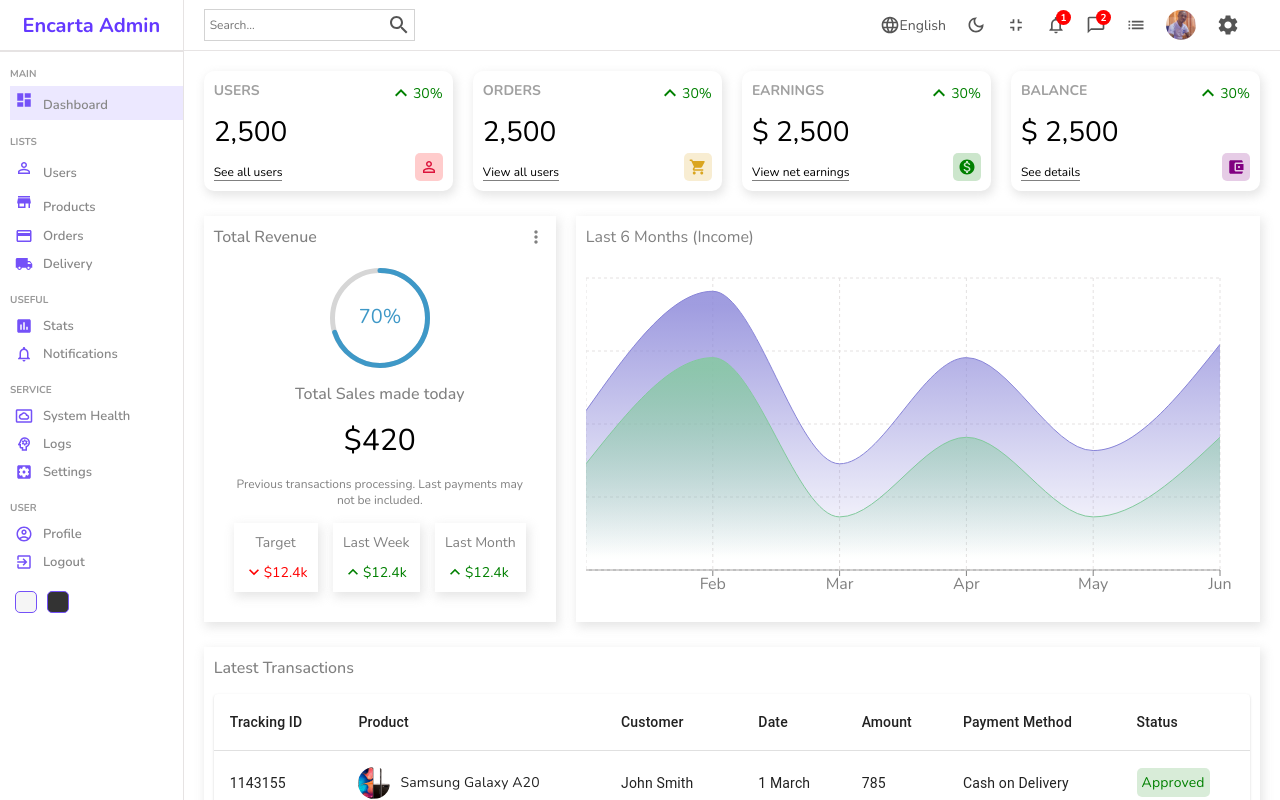
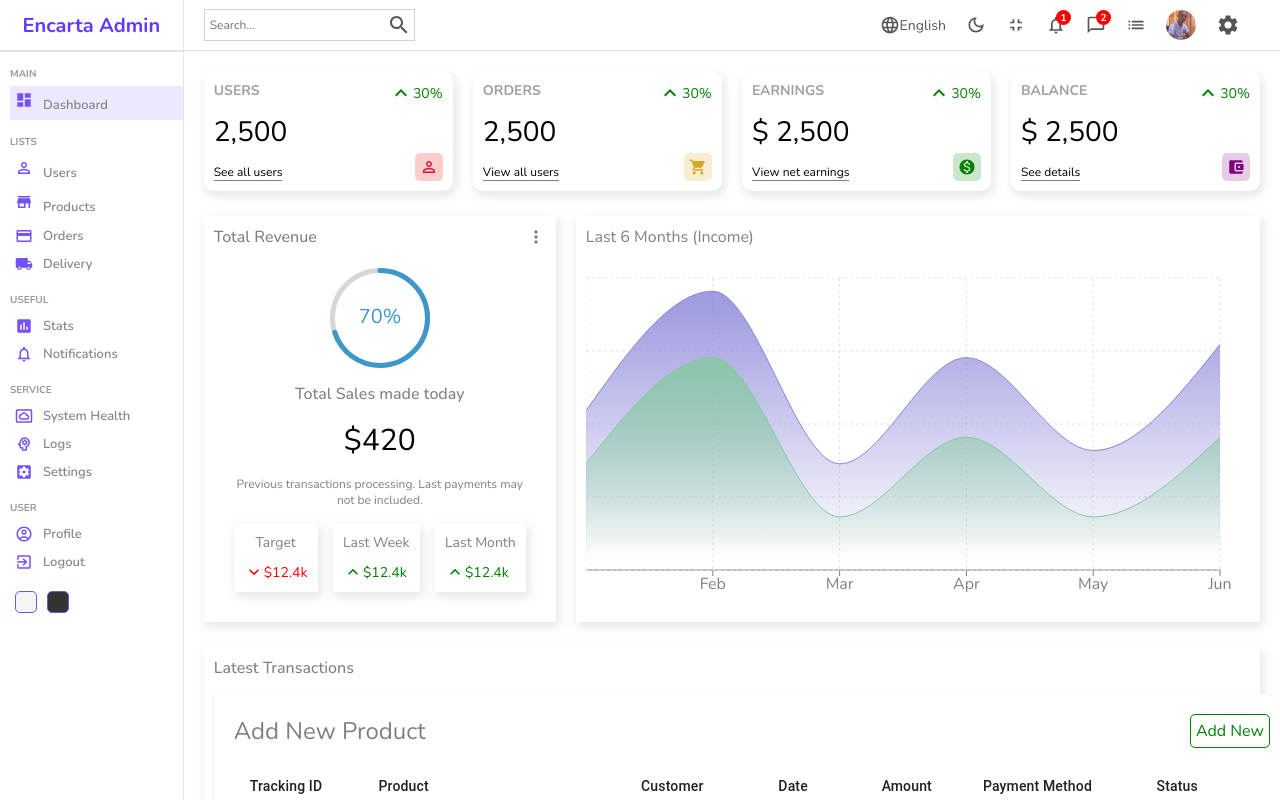
Before and after one commit to anyars-encarta/dashboard-admin, a React (Create React App) app: page / in a window 1280 px wide. Shown: the top 800 px of the page. Built offline with nearby package versions, Linux system fonts and the light colour scheme.

Commit message:
display products list

```diff
--- a/src/App.js
+++ b/src/App.js
@@ -16,14 +16,14 @@ const App = () => {
             <Route path='/login' element={<Login />} />
 
             <Route path='users'>
-              <Route index element={<List />} />
-              <Route path=':userId' element={<Single />} />
+              <Route index element={<List type='user' />} />
+              <Route path=':userId' element={<Single type='user' />} />
               <Route path='new' element={<New inputs={userInputs} title='Add New User' />} />
             </Route>
 
             <Route path='products'>
-              <Route index element={<List />} />
-              <Route path=':productId' element={<Single />} />
+              <Route index element={<List type='product' />} />
+              <Route path=':productId' element={<Single type='product' />} />
               <Route path='new' element={<New inputs={productInputs} title='Add New Product' />} />
             </Route>
           </Route>
--- a/src/components/table/Table.jsx
+++ b/src/components/table/Table.jsx
@@ -2,13 +2,20 @@ import React from 'react';
 import { Table, TableBody, TableCell, TableContainer, TableHead, TableRow, Paper } from '@mui/material';
 import { dashboardRows } from '../../constants/tableData';
 import './table.scss';
+import { Link } from 'react-router-dom';
 
 const rows = dashboardRows;
 
 const DashboardTable = () => {
     return (
         <TableContainer component={Paper} className='tableContainer'>
-            <Table sx={{ minWidth: 650 }} aria-label="simple table">
+            <div className="datatableTitle">
+                Add New Product
+                <Link to="/products/new" className='link'>
+                    Add New
+                </Link>
+            </div>
+            <Table sx={{ maxWidth: 1100 }} aria-label="simple table">
                 <TableHead>
                     <TableRow>
                         <TableCell className='tableCell'>Tracking ID</TableCell>
--- a/src/components/table/table.scss
+++ b/src/components/table/table.scss
@@ -1,4 +1,27 @@
 .tableContainer {
+    padding: 20px;
+
+    .datatableTitle {
+        max-width: 1100px;
+        font-size: 24px;
+        color: gray;
+        margin-bottom: 10px;
+        display: flex;
+        justify-content: space-between;
+        align-items: center;
+
+        .link {
+            text-decoration: none;
+            color: green;
+            font-size: 16px;
+            font-weight: 400;
+            border: 1px solid green;
+            padding: 5px;
+            border-radius: 5px;
+            cursor: pointer;
+        }
+    }
+
     .tableCell {
         .cellWrapper {
             display: flex;
--- a/src/pages/list/List.jsx
+++ b/src/pages/list/List.jsx
@@ -3,8 +3,9 @@ import Sidebar from '../../components/sidebar/Sidebar';
 import Navbar from '../../components/navbar/Navbar'
 import './list.scss';
 import Datatable from '../../components/datatable/Datatable';
+import DashboardTable from '../../components/table/Table'
 
-const List = () => {
+const List = ({ type }) => {
   return (
     <div className='list'>
       <Sidebar />
@@ -12,7 +13,7 @@ const List = () => {
       <div className="listContainer">
         <Navbar />
 
-        <Datatable />
+        {type === 'user' ? <Datatable /> : <DashboardTable />}
       </div>
     </div>
   )
```
